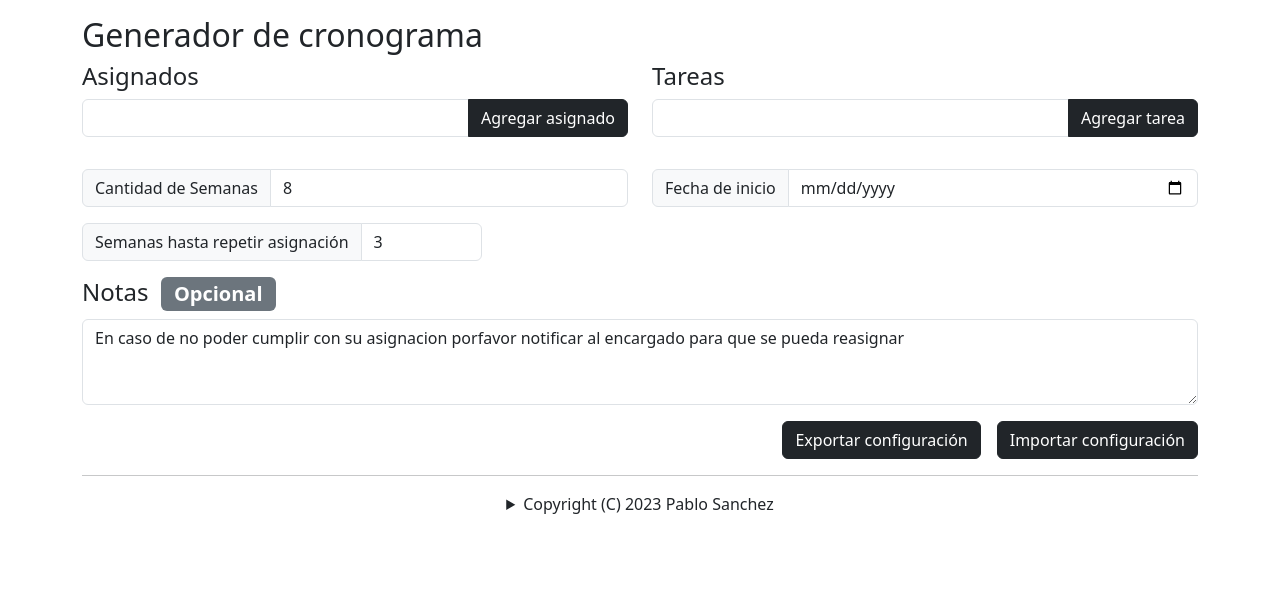
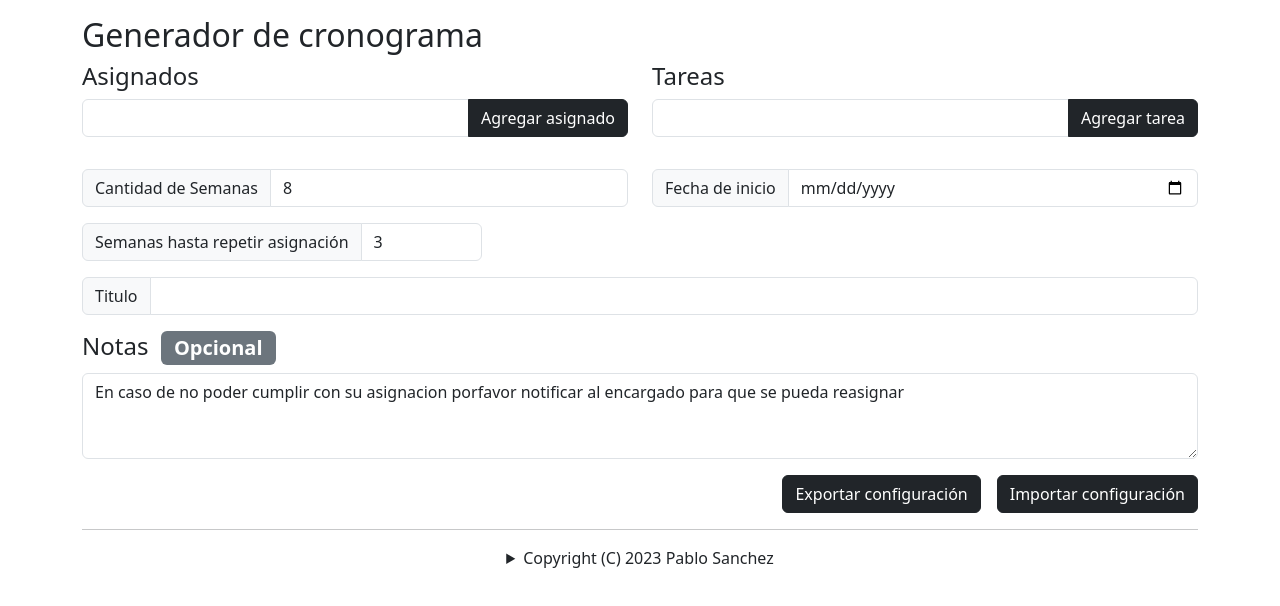
Before and after one commit to Polo123456789/asignacion-tareas, a Vue app: page / in a window 1280 px wide. Shown: the top 606 px of the page. Built offline with nearby package versions, Linux system fonts and the light colour scheme.

Commit message:
(+) Soporte para un titulo

```diff
--- a/src/App.vue
+++ b/src/App.vue
@@ -14,6 +14,7 @@ const startDate = ref(new Date());
 const chronogram = useLocalStorage<Week[]>('chronogram', []);
 const weeksTilAssigmentRepeat = useLocalStorage<number>('weeksTilAssigmentRepeat', 3);
 const notesOnPrint = useLocalStorage<string>('notesOnPrint', 'En caso de no poder cumplir con su asignacion porfavor notificar al encargado para que se pueda reasignar');
+const title = useLocalStorage<string>('title', '');
 
 const inputTask = ref<Task>('');
 
@@ -222,6 +223,10 @@ const noOfPeopleThatCanDo = computed(() => {
                     <input type="number" class="form-control" id="weeksTilAssigmentRepeat" v-model="weeksTilAssigmentRepeat">
                 </div>
             </div>
+            <div class="input-group mb-3">
+                    <label class="input-group-text">Titulo</label>
+                    <input type="text" class="form-control" v-model="title">
+            </div>
             <div class="mb-3">
                 <h4>Notas &nbsp;<span class="badge bg-secondary fs-5">Opcional</span></h4>
                 <textarea class="form-control" v-model="notesOnPrint" rows="3"></textarea>
@@ -247,6 +252,7 @@ const noOfPeopleThatCanDo = computed(() => {
             </div>
             <hr/>
         </div>
+        <h1 v-if="title" class="mb-3 text-center">{{ title }}</h1>
         <table class="table table-striped table-sm" v-if="chronogram.length != 0">
             <thead>
                 <tr>
@@ -314,7 +320,7 @@ const noOfPeopleThatCanDo = computed(() => {
 }
 
 @media print {
-    * {
+    table {
         font-size: 12px;
     }
 
```
